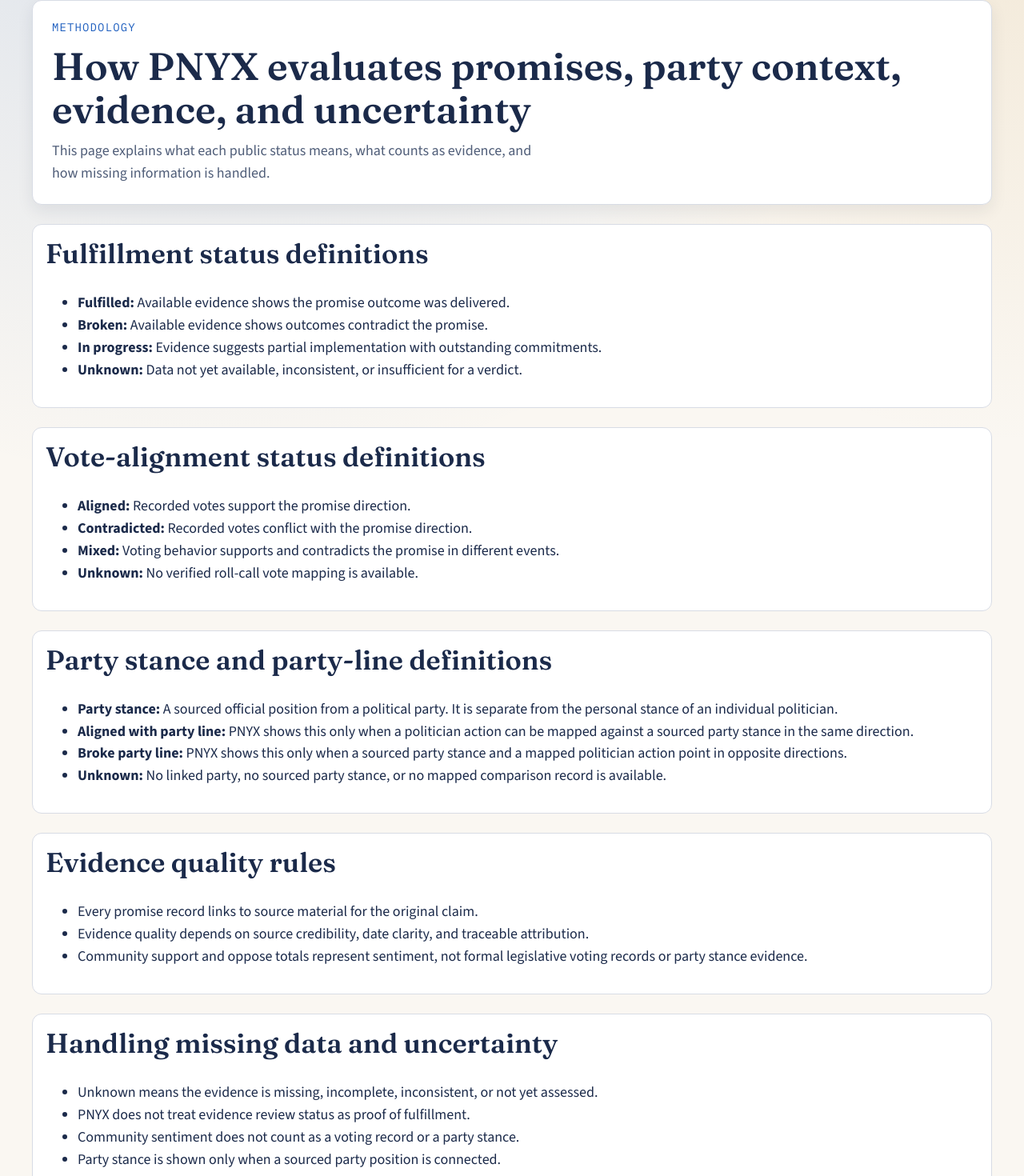
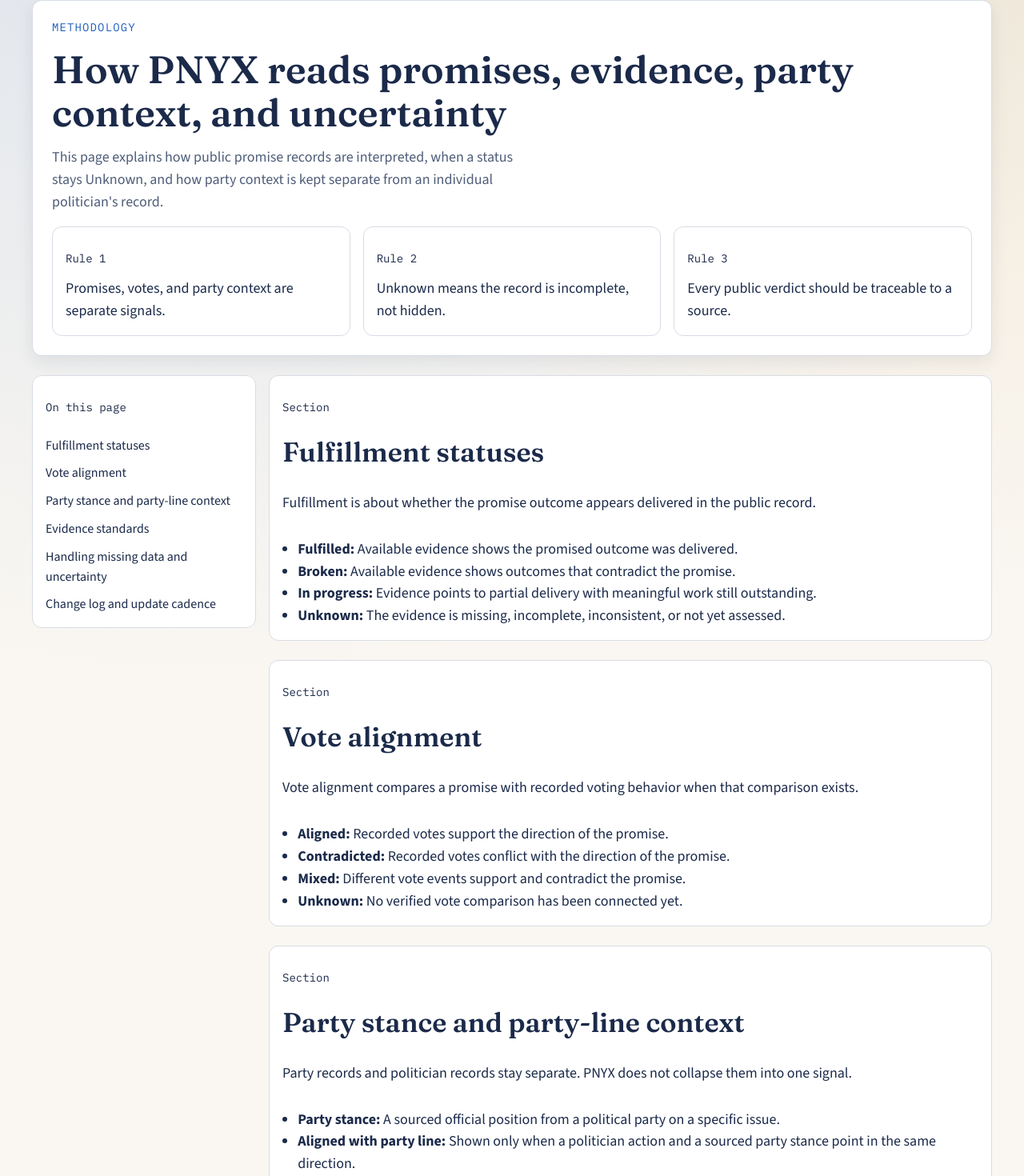
Before and after one commit to Jrwl1/pnyx, a React (Vite) app in the folder frontend/: page /methodology in a window 1280 px wide. Shown: the part 105-1575 px from the top of the page at 80% size. Built offline with nearby package versions, Linux system fonts and the light colour scheme; no server answers.

Commit message:
do(S-19): rebuild methodology structure

```diff
--- a/frontend/src/routes/MethodologyPage.tsx
+++ b/frontend/src/routes/MethodologyPage.tsx
@@ -2,97 +2,139 @@
 
 import type { ReactElement } from "react";
 
+const SECTION_ORDER = [
+  "fulfillment",
+  "votes",
+  "party-context",
+  "evidence",
+  "uncertainty",
+  "updates"
+] as const;
+
+const SECTIONS: Record<
+  (typeof SECTION_ORDER)[number],
+  { title: string; intro: string; items: Array<{ label?: string; text: string }> }
+> = {
+  fulfillment: {
+    title: "Fulfillment statuses",
+    intro: "Fulfillment is about whether the promise outcome appears delivered in the public record.",
+    items: [
+      { label: "Fulfilled", text: "Available evidence shows the promised outcome was delivered." },
+      { label: "Broken", text: "Available evidence shows outcomes that contradict the promise." },
+      { label: "In progress", text: "Evidence points to partial delivery with meaningful work still outstanding." },
+      { label: "Unknown", text: "The evidence is missing, incomplete, inconsistent, or not yet assessed." }
+    ]
+  },
+  votes: {
+    title: "Vote alignment",
+    intro: "Vote alignment compares a promise with recorded voting behavior when that comparison exists.",
+    items: [
+      { label: "Aligned", text: "Recorded votes support the direction of the promise." },
+      { label: "Contradicted", text: "Recorded votes conflict with the direction of the promise." },
+      { label: "Mixed", text: "Different vote events support and contradict the promise." },
+      { label: "Unknown", text: "No verified vote comparison has been connected yet." }
+    ]
+  },
+  "party-context": {
+    title: "Party stance and party-line context",
+    intro: "Party records and politician records stay separate. PNYX does not collapse them into one signal.",
+    items: [
+      { label: "Party stance", text: "A sourced official position from a political party on a specific issue." },
+      { label: "Aligned with party line", text: "Shown only when a politician action and a sourced party stance point in the same direction." },
+      { label: "Broke party line", text: "Shown only when a politician action and a sourced party stance point in opposite directions." },
+      { label: "Unknown", text: "Shown when no linked party, no sourced party stance, or no comparison record exists." }
+    ]
+  },
+  evidence: {
+    title: "Evidence standards",
+    intro: "Every public promise page should let a reader inspect the source trail for themselves.",
+    items: [
+      { text: "Every promise record links back to the source material for the original claim." },
+      { text: "Evidence quality depends on source credibility, date clarity, and traceable attribution." },
+      { text: "Evidence review status is not the same thing as fulfillment." },
+      { text: "Community support and oppose totals are sentiment, not voting records and not party stances." }
+    ]
+  },
+  uncertainty: {
+    title: "Handling missing data and uncertainty",
+    intro: "Unknown is a transparency rule. It is used to avoid fake precision when the record is incomplete.",
+    items: [
+      { text: "PNYX does not infer fulfillment from evidence-review labels." },
+      { text: "PNYX does not infer vote alignment from community sentiment." },
+      { text: "PNYX does not infer party stance from branding, rhetoric, or unsourced summaries." },
+      { text: "PNYX does not infer party-line alignment when the mapped comparison record is missing." }
+    ]
+  },
+  updates: {
+    title: "Change log and update cadence",
+    intro: "The public methodology changes when the product definitions or evidence standards change.",
+    items: [
+      { text: "Public data sync and moderation updates happen continuously as evidence is reviewed." },
+      { text: "Methodology text is revised when definitions, schemas, or evidence standards change." },
+      { text: "Major methodology updates are tracked in repository docs and release notes." }
+    ]
+  }
+};
+
+const QUICK_RULES = [
+  "Promises, votes, and party context are separate signals.",
+  "Unknown means the record is incomplete, not hidden.",
+  "Every public verdict should be traceable to a source."
+];
+
 export const MethodologyPage = (): ReactElement => {
   return (
     <div className="stack-lg">
-      <section className="hero-panel stack-sm">
+      <section className="hero-panel stack-md">
         <p className="eyebrow">Methodology</p>
-        <h1>How PNYX evaluates promises, party context, evidence, and uncertainty</h1>
-        <p className="lede">This page explains what each public status means, what counts as evidence, and how missing information is handled.</p>
+        <h1>How PNYX reads promises, evidence, party context, and uncertainty</h1>
+        <p className="lede">
+          This page explains how public promise records are interpreted, when a status stays Unknown, and how party context is kept separate from an individual politician's record.
+        </p>
+
+        <div className="cards-grid cards-grid-3 methodology-highlight-grid" aria-label="Quick methodology rules">
+          {QUICK_RULES.map((rule, index) => (
+            <article key={rule} className="card methodology-highlight-card">
+              <p className="mono-inline">Rule {index + 1}</p>
+              <p>{rule}</p>
+            </article>
+          ))}
+        </div>
       </section>
 
-      <section className="card stack-sm">
-        <h2>Fulfillment status definitions</h2>
-        <ul>
-          <li>
-            <strong>Fulfilled:</strong> Available evidence shows the promise outcome was delivered.
-          </li>
-          <li>
-            <strong>Broken:</strong> Available evidence shows outcomes contradict the promise.
-          </li>
-          <li>
-            <strong>In progress:</strong> Evidence suggests partial implementation with outstanding commitments.
-          </li>
-          <li>
-            <strong>Unknown:</strong> Data not yet available, inconsistent, or insufficient for a verdict.
-          </li>
-        </ul>
-      </section>
+      <div className="methodology-layout">
+        <aside className="card stack-sm methodology-toc" aria-label="Methodology table of contents">
+          <p className="mono-inline">On this page</p>
+          <nav className="methodology-toc-links">
+            {SECTION_ORDER.map((sectionId) => (
+              <a key={sectionId} className="methodology-toc-link" href={`#${sectionId}`}>
+                {SECTIONS[sectionId].title}
+              </a>
+            ))}
+          </nav>
+        </aside>
 
-      <section className="card stack-sm">
-        <h2>Vote-alignment status definitions</h2>
-        <ul>
-          <li>
-            <strong>Aligned:</strong> Recorded votes support the promise direction.
-          </li>
-          <li>
-            <strong>Contradicted:</strong> Recorded votes conflict with the promise direction.
-          </li>
-          <li>
-            <strong>Mixed:</strong> Voting behavior supports and contradicts the promise in different events.
-          </li>
-          <li>
-            <strong>Unknown:</strong> No verified roll-call vote mapping is available.
-          </li>
-        </ul>
-      </section>
+        <div className="stack-lg">
+          {SECTION_ORDER.map((sectionId) => {
+            const section = SECTIONS[sectionId];
 
-      <section className="card stack-sm">
-        <h2>Party stance and party-line definitions</h2>
-        <ul>
-          <li>
-            <strong>Party stance:</strong> A sourced official position from a political party. It is separate from the personal stance of an individual politician.
-          </li>
-          <li>
-            <strong>Aligned with party line:</strong> PNYX shows this only when a politician action can be mapped against a sourced party stance in the same direction.
-          </li>
-          <li>
-            <strong>Broke party line:</strong> PNYX shows this only when a sourced party stance and a mapped politician action point in opposite directions.
-          </li>
-          <li>
-            <strong>Unknown:</strong> No linked party, no sourced party stance, or no mapped comparison record is available.
-          </li>
-        </ul>
-      </section>
-
-      <section className="card stack-sm">
-        <h2>Evidence quality rules</h2>
-        <ul>
-          <li>Every promise record links to source material for the original claim.</li>
-          <li>Evidence quality depends on source credibility, date clarity, and traceable attribution.</li>
-          <li>Community support and oppose totals represent sentiment, not formal legislative voting records or party stance evidence.</li>
-        </ul>
-      </section>
-
-      <section className="card stack-sm">
-        <h2>Handling missing data and uncertainty</h2>
-        <ul>
-          <li>Unknown means the evidence is missing, incomplete, inconsistent, or not yet assessed.</li>
-          <li>PNYX does not treat evidence review status as proof of fulfillment.</li>
-          <li>Community sentiment does not count as a voting record or a party stance.</li>
-          <li>Party stance is shown only when a sourced party position is connected.</li>
-          <li>Party-line alignment is shown only when the relevant comparison record exists.</li>
-        </ul>
-      </section>
-
-      <section className="card stack-sm">
-        <h2>Change log and update cadence</h2>
-        <ul>
-          <li>Public data sync and moderation updates occur continuously as evidence is reviewed.</li>
-          <li>Methodology text is revised when definitions, schemas, or evidence standards change.</li>
-          <li>Major methodology updates are tracked in repository docs and release notes.</li>
-        </ul>
-      </section>
+            return (
+              <section key={sectionId} id={sectionId} className="card stack-sm methodology-section" aria-labelledby={`${sectionId}-title`}>
+                <p className="mono-inline">Section</p>
+                <h2 id={`${sectionId}-title`}>{section.title}</h2>
+                <p>{section.intro}</p>
+                <ul className="placeholder-list">
+                  {section.items.map((item) => (
+                    <li key={`${sectionId}-${item.label ?? item.text}`}>
+                      {item.label ? <strong>{item.label}:</strong> : null} {item.text}
+                    </li>
+                  ))}
+                </ul>
+              </section>
+            );
+          })}
+        </div>
+      </div>
     </div>
   );
 };
--- a/frontend/src/styles.css
+++ b/frontend/src/styles.css
@@ -538,6 +538,44 @@
   flex-wrap: wrap;
 }
 
+.methodology-layout {
+  display: grid;
+  grid-template-columns: minmax(220px, 280px) minmax(0, 1fr);
+  gap: var(--space-2);
+  align-items: start;
+}
+
+.methodology-toc {
+  position: sticky;
+  top: 104px;
+}
+
+.methodology-toc-links {
+  display: grid;
+  gap: 10px;
+}
+
+.methodology-toc-link {
+  color: var(--ink-strong);
+  text-decoration: none;
+}
+
+.methodology-toc-link:hover {
+  color: var(--accent-civic);
+}
+
+.methodology-section {
+  scroll-margin-top: 104px;
+}
+
+.methodology-highlight-grid {
+  align-items: stretch;
+}
+
+.methodology-highlight-card p:last-child {
+  margin: 0;
+}
+
 .data-note,
 .meta-line {
   margin: 0;
@@ -898,6 +936,14 @@
   .field-group {
     grid-column: span 12;
   }
+
+  .methodology-layout {
+    grid-template-columns: 1fr;
+  }
+
+  .methodology-toc {
+    position: static;
+  }
 }
 
 @media (max-width: 768px) {
```
